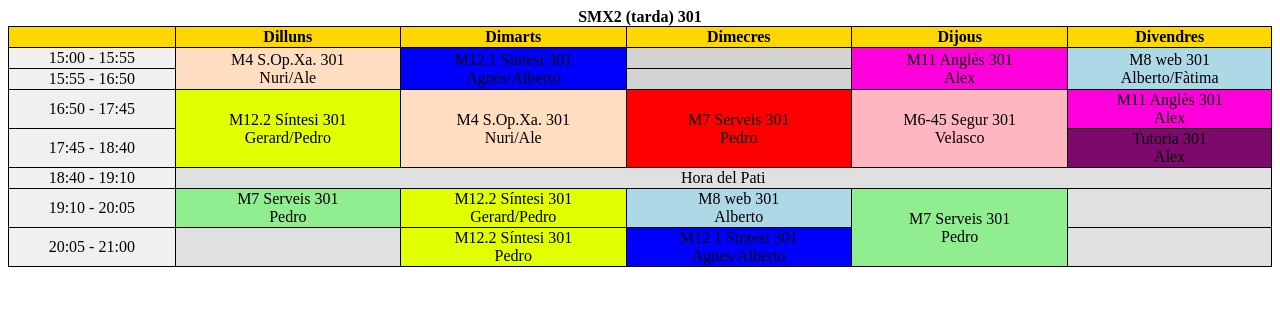
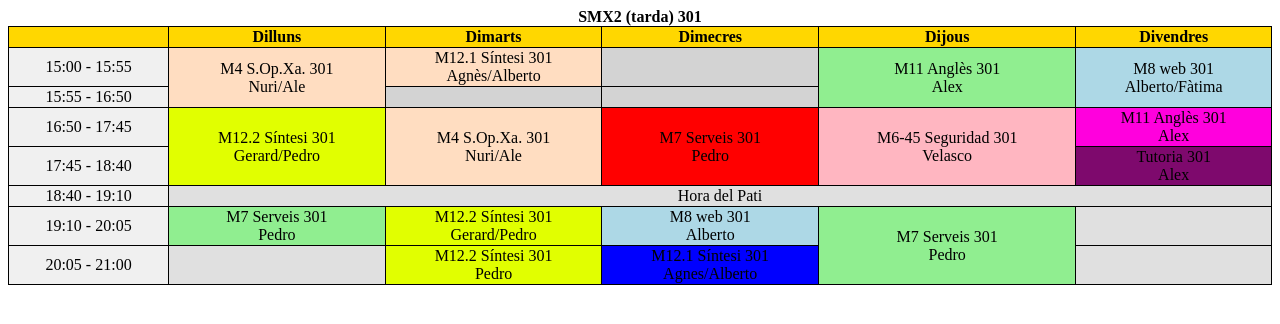
Before and after one commit to PERELZA/SMX2-M12-IntroHTML-GitHubPages-main, a plain HTML site: page horario.html in a window 1280 px wide. Drawn offline with Linux system fonts and the light colour scheme.

Commit message:
acabado ya si q si

```diff
--- a/horario.html
+++ b/horario.html
@@ -24,9 +24,9 @@
         <tr>
             <td style="border: 1px solid black; background-color: #F0F0F0;">15:00 - 15:55</td>
             <td style="border: 1px solid black; background-color: #FFDDC1;" rowspan="2">M4 S.Op.Xa. 301 <br> Nuri/Ale</td>
-            <td style="border: 1px solid black; background-color: #0000ff;" rowspan="2">M12.1 Síntesi 301 <br> Agnès/Alberto</td>
+            <td style="border: 1px solid black; background-color: #FFDDC1;" >M12.1 Síntesi 301 <br> Agnès/Alberto</td>
             <td style="border: 1px solid black; background-color: #D3D3D3;"> </td>
-            <td style="border: 1px solid black; background-color: #ff00dd;" rowspan="2">M11 Anglès 301 <br> Alex</td>
+            <td style="border: 1px solid black; background-color: #90EE90;" rowspan="2">M11 Anglès 301 <br> Alex</td>
             <td style="border: 1px solid black; background-color: #ADD8E6;" rowspan="2">M8 web 301 <br> Alberto/Fàtima</td>
         </tr>
 
@@ -35,7 +35,7 @@
         <tr>
             <td style="border: 1px solid black; background-color: #F0F0F0;">15:55 - 16:50</td>
 
-
+            <td style="border: 1px solid black; background-color: #D3D3D3;"> </td>
             <td style="border: 1px solid black; background-color: #D3D3D3;"> </td>
 
 
@@ -48,7 +48,7 @@
             <td style="border: 1px solid black; background-color: #e1ff00;" rowspan="2">M12.2 Síntesi 301 <br> Gerard/Pedro</td>
             <td style="border: 1px solid black; background-color: #FFDDC1;"rowspan="2">M4 S.Op.Xa. 301 <br> Nuri/Ale</td>
             <td style="border: 1px solid black; background-color: #ff0000;" rowspan="2" >M7 Serveis 301 <br> Pedro</td>
-            <td style="border: 1px solid black; background-color: #FFB6C1;" rowspan="2">M6-45 Segur 301 <br> Velasco</td>
+            <td style="border: 1px solid black; background-color: #FFB6C1;" rowspan="2">M6-45 Seguridad 301 <br> Velasco</td>
             <td style="border: 1px solid black; background-color: #ff00dd;">M11 Anglès 301 <br> Alex</td>
         </tr>
 
```
